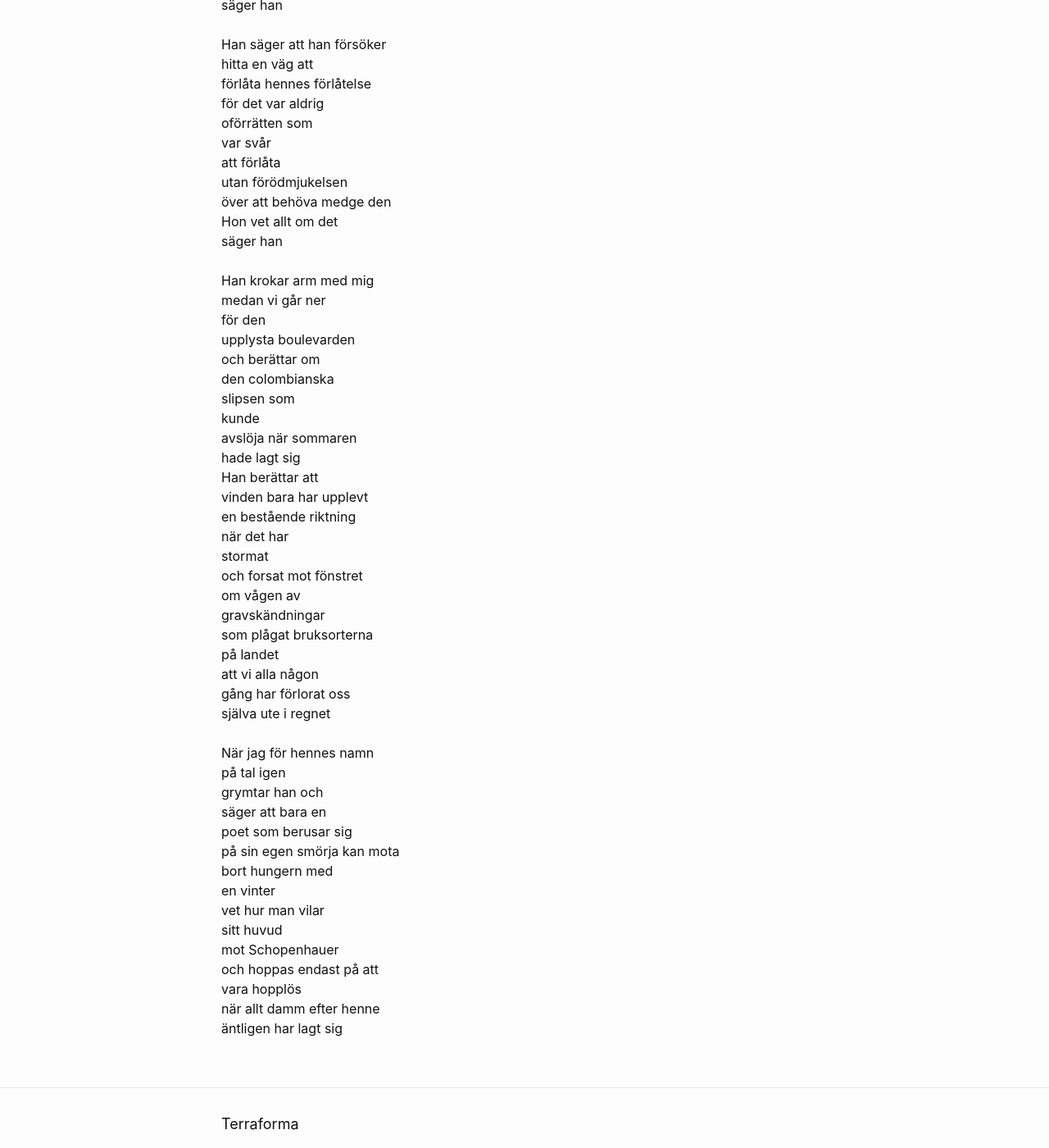
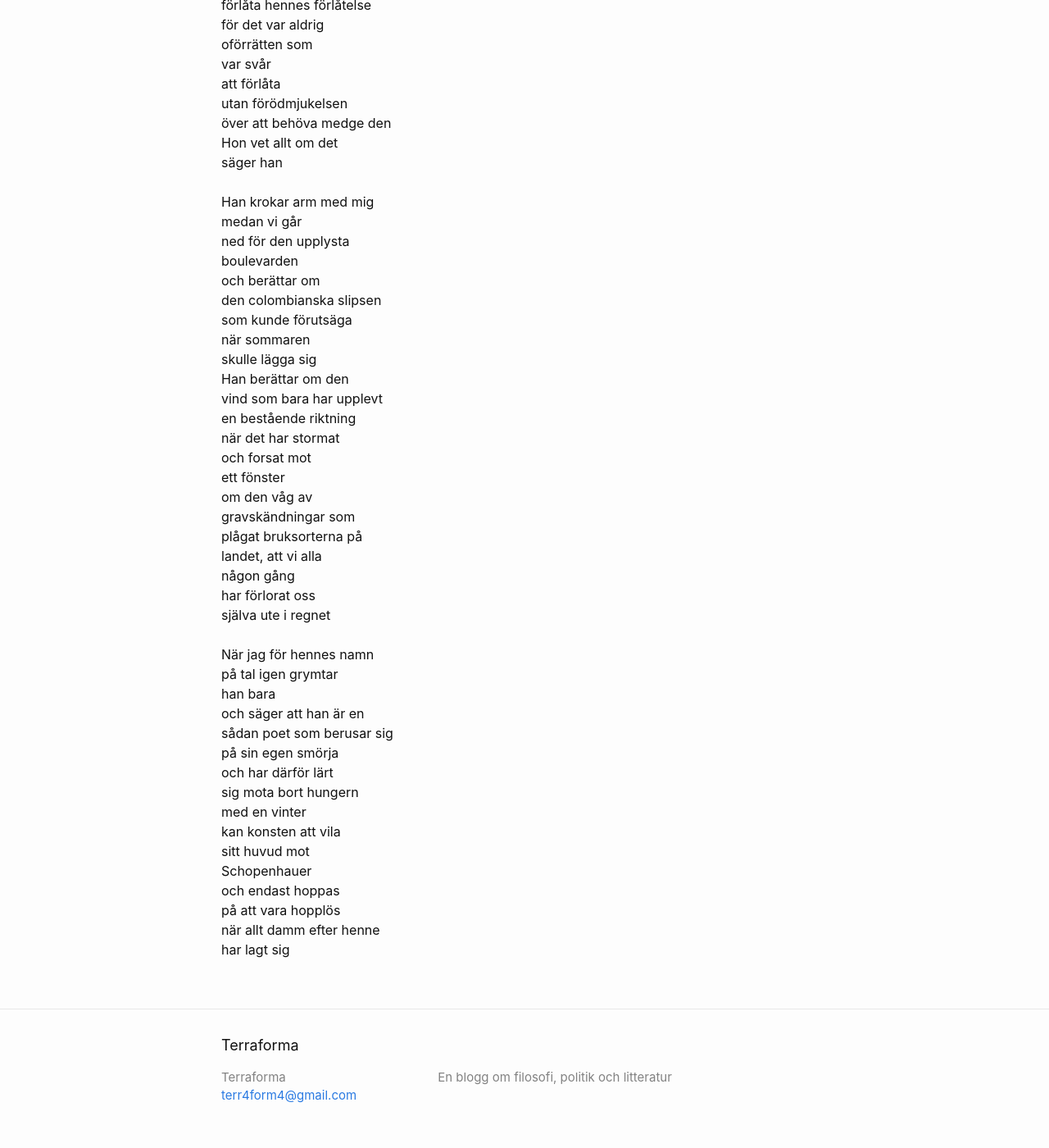
Before and after one commit to terr4form4/terr4form4.github.io, a Jekyll site: the page built from _posts/poesi/2024-01-03-dikter-2023-2024.md, in a window 1280 px wide and 1400 px high, scrolled down 12881 px. Shown: the whole window at 82% size. Built offline with Jekyll 4.4.1, drawn with Linux system fonts in a browser that asks for light colours; comment, search, counter and statistics services are not loaded; some of the changed text lies outside the part shown.

Commit message:
forattering

```diff
--- a/_posts/poesi/2024-01-03-dikter-2023-2024.md
+++ b/_posts/poesi/2024-01-03-dikter-2023-2024.md
@@ -325,7 +325,7 @@ Mcdonald's parasoll.<br/>
 Hela dagen följde solen oss<br/>
 och något inom oss, lika långsamt.<br/>
 <br/>
-På marken, myrornas algoritm,<br/>
+På marken, myrornas algoritm<br/>
 likgiltighetslösningen<br/>
 genom det bruna barret i vilket<br/>
 bara ett doftspår<br/>
@@ -383,13 +383,11 @@ man minst hade anat det.<br/>
 #### Krysantemum
 
 <br/>
-Åter på kvällen tog sig<br/>
-hararna in<br/>
-under gallren<br/>
-glödögda<br/>
-på kvällen när klipphällen<br/>
-klivit ned genom<br/>
-ytan<br/>
+Åter på kvällen tog<br/>
+sig hararna in<br/>
+under gallren, glödögda<br/>
+På kvällen när klipphällen<br/>
+klivit ned genom ytan<br/>
 till det orubbligt<br/>
 oanständiga<br/>
 vattnet samlades vid mina<br/>
@@ -398,34 +396,32 @@ flera blindsillar<br/>
 och åt<br/>
 <br/>
 Hortensia; tecken på oro<br/>
-en lång blottlagd<br/>
-rad av<br/>
+en blottlagd<br/>
+lång kö av<br/>
 vita tänder<br/>
 i en lång lång<br/>
-väntan<br/>
+väntan på mörkret<br/>
 <br/>
-på kvällen när yrande<br/>
+På kvällen när yrande<br/>
 tankar kurade sig samman<br/>
 bakom idéen om<br/>
 en sydmur utan slut<br/>
-på kvällen<br/>
-som inte är kväll<br/>
-längre<br/>
-som blivit<br/>
-tiden<br/>
-när några få ting<br/>
-förlorar sina namn och<br/>
-förlorar fåhet<br/>
+På kvällen som<br/>
+inte är kväll längre<br/>
+som blivit tiden när några<br/>
+få ting förlorar<br/>
+sina namn och förlorar<br/>
+fåhet<br/>
 <br/>
-händer det att<br/>
+Visst händer det att<br/>
 en manet spolas upp på land<br/>
-och omedelbart<br/>
+ibland och omedelbart<br/>
 blir genomskinlig<br/>
 högerklickad<br/>
-konkretiserad till utan<br/>
+konkretiserad utan<br/>
 en kropp<br/>
 <br/>
-men ibland släpas<br/>
+men ibland släpas den<br/>
 maneten på rygg<br/>
 tillbaka över sanden<br/>
 ned i vattnet<br/>
@@ -491,31 +486,32 @@ I takt med dina steg... och dina efterkommande steg framträder stigen för fler
 För hon, vars moderliga<br/>
 nattlinne aldrig berör<br/>
 hennes namn<br/>
-när hon trär det på sig<br/>
-vi noga<br/>
+när hon trär det på<br/>
+sig vi noga<br/>
 räknar timmarna och<br/>
-riktningarna<br/>
-när vi vrider oss<br/>
-på vår sida av sängen<br/>
-för att få bättre grepp<br/>
-om hennes skuld<br/>
+riktningarna när<br/>
+vi vrider oss sömnlöst<br/>
+på vår sida av sängen för<br/>
+att få ett bättre<br/>
+grepp om hennes skuld<br/>
 <br/>
 Och för sin egen del<br/>
-glappkäften, som ideligen<br/>
+glappkäften, som gladeligen<br/>
 snärjer in sig<br/>
-i motsägelser<br/>
-har han flera gånger uttryckt<br/>
+i motsägelser och<br/>
+flera gånger uttryckt<br/>
 sig svävande<br/>
 över varför hans<br/>
-fingeravtryck hittades<br/>
-på hammaren<br/>
-och hennes just på<br/>
-ratten. Hon<br/>
-vet nog mer om det<br/>
-säger han<br/>
+fingeravtryck hittades på<br/>
+hammaren och hennes<br/>
+just på ratten har han<br/>
+ingenting mer<br/>
+att säga<br/>
+Hon vet nog mer om<br/>
+det, säger han<br/>
 <br/>
 Han säger att han försöker<br/>
-hitta en väg att<br/>
+finna en väg att<br/>
 förlåta hennes förlåtelse<br/>
 för det var aldrig<br/>
 oförrätten som<br/>
@@ -527,41 +523,41 @@ Hon vet allt om det<br/>
 säger han<br/>
 <br/>
 Han krokar arm med mig<br/>
-medan vi går ner<br/>
-för den<br/>
-upplysta boulevarden<br/>
+medan vi går<br/>
+ned för den upplysta<br/>
+boulevarden<br/>
 och berättar om<br/>
-den colombianska<br/>
-slipsen som<br/>
-kunde<br/>
-avslöja när sommaren<br>
-hade lagt sig<br/>
-Han berättar att<br/>
-vinden bara har upplevt<br/>
+den colombianska slipsen<br/>
+som kunde förutsäga<br/>
+när sommaren<br/>
+skulle lägga sig<br/>
+Han berättar om den<br/>
+vind som bara har upplevt<br/>
 en bestående riktning<br/>
-när det har<br/>
-stormat<br/>
-och forsat mot fönstret<br/>
-om vågen av<br/>
-gravskändningar<br/>
-som plågat bruksorterna<br/>
-på landet<br/>
-att vi alla någon<br/>
-gång har förlorat oss<br/>
+när det har stormat<br/>
+och forsat mot<br/>
+ett fönster<br/>
+om den våg av<br/>
+gravskändningar som<br/>
+plågat bruksorterna på<br/>
+landet, att vi alla<br/>
+någon gång<br/>
+har förlorat oss<br/>
 själva ute i regnet<br/>
 <br/>
 När jag för hennes namn<br/>
-på tal igen<br/>
-grymtar han och<br/>
-säger att bara en<br/>
-poet som berusar sig<br/>
-på sin egen smörja kan mota<br/>
-bort hungern med<br/>
-en vinter<br/>
-vet hur man vilar<br/>
-sitt huvud<br/>
-mot Schopenhauer<br/>
-och hoppas endast på att<br/>
-vara hopplös<br/>
+på tal igen grymtar<br/>
+han bara<br/>
+och säger att han är en<br/>
+sådan poet som berusar sig<br/>
+på sin egen smörja<br/>
+och har därför lärt<br/>
+sig mota bort hungern<br/>
+med en vinter<br/>
+kan konsten att vila<br/>
+sitt huvud mot<br/>
+Schopenhauer<br/>
+och endast hoppas<br/>
+på att vara hopplös<br/>
 när allt damm efter henne<br/>
-äntligen har lagt sig<br/>
+har lagt sig<br/>
```
Also changed, not shown: other parts of _posts/poesi/2024-01-03-dikter-2023-2024.md (+5 -6 lines).
